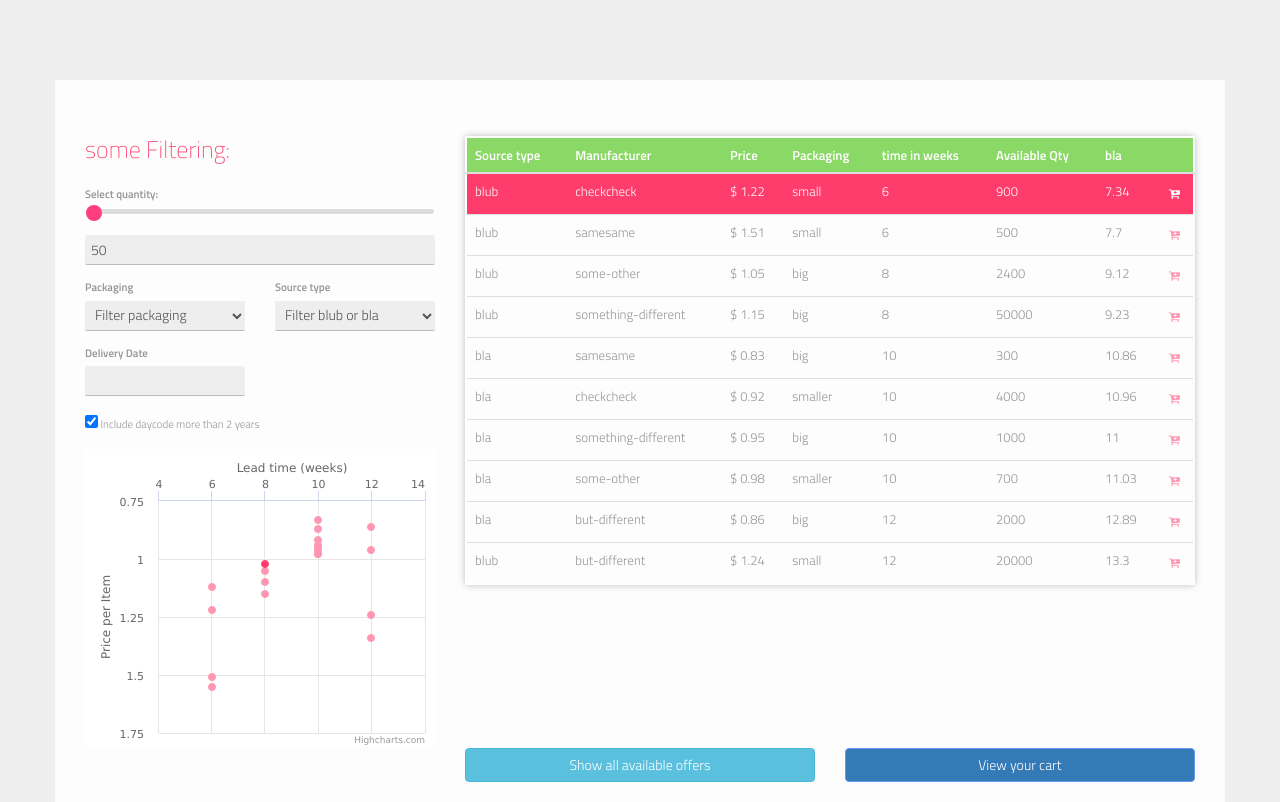
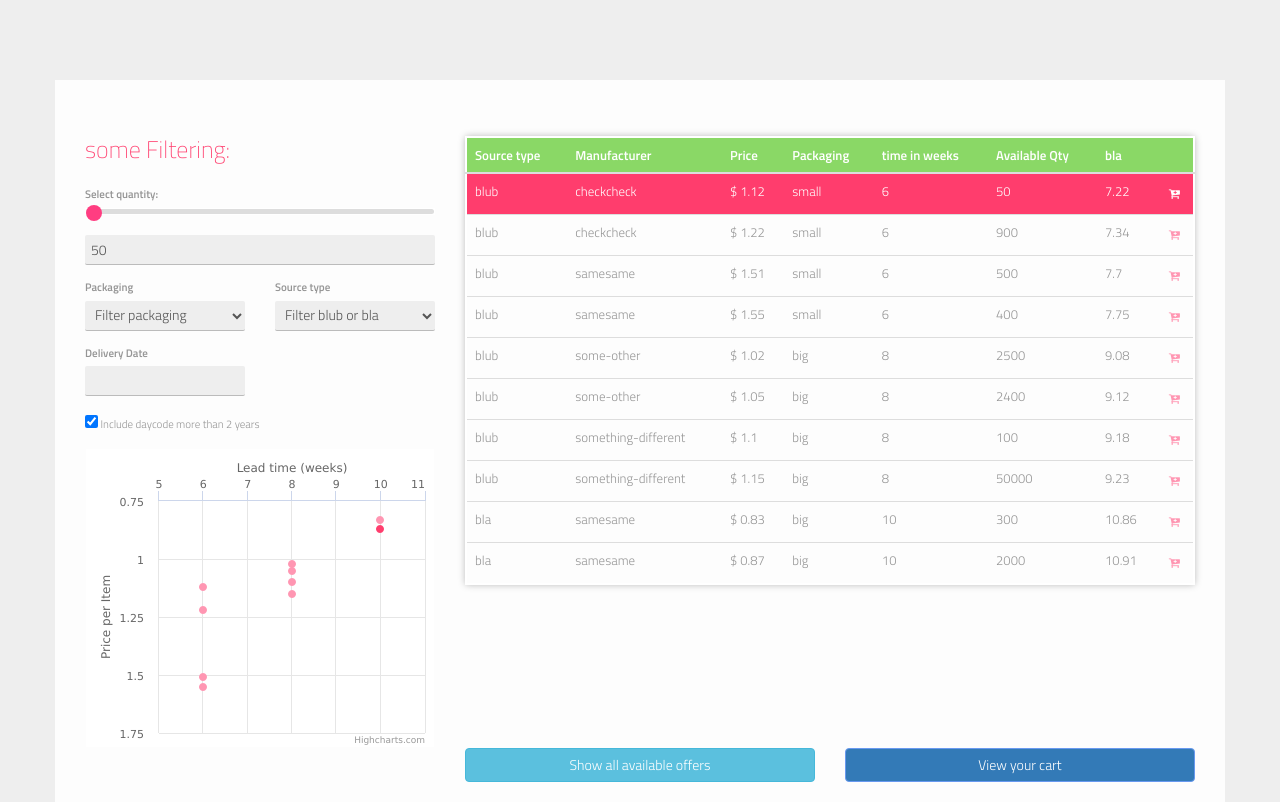
Before and after one commit to bhavin22/scatter_chart, a plain HTML site: page index.html in a window 1280 px wide. Drawn offline with nearby package versions, Linux system fonts and the light colour scheme; some packages are replaced by stand-ins of ours.

Commit message:
filter chart update

```diff
--- a/C1005C0G1H102FT000F.js
+++ b/C1005C0G1H102FT000F.js
@@ -25,40 +25,29 @@ angular.module('C1005C0G1H102FT000F', ['ngAnimate'])
   })
 
 
-  .controller('ArticlesCtrl', function($scope, $http, Cart){
-
+   .controller('ArticlesCtrl', function($scope, $http, $timeout, Cart){
 
     $scope.cart = Cart;
     $scope.myNumber = 5;
     $scope.sortType     = 'bestoffer'; // set the default sort type
     $scope.sortReverse  = false;  // set the default sort order
     $scope.searchFish   = '';     // set the default search/filter term
-    $http.get('C1005C0G1H102FT000F.json').then(function(articlesResponse) {
-        $scope.articles = articlesResponse.data;
-        $scope.chrtData = [];
-        for(var i=0; i<$scope.articles.length; i++) {
 
-            $scope.chrtData.push([$scope.articles[i].leadtime, $scope.articles[i].price, i]);
-        }
-        $('#container').highcharts({
-                chart: {
-                    borderWidth: 2,
-                    borderColor: '#bbb',
-                    type: 'scatter',
-                },
-                legend: {
-                    enabled: false
-                },
-                title: {
-                    text: ''
-                },
+    $scope.generateChartData = function() {
+        $timeout(function() {
+            $scope.chrtData = [];
+            for(var i=0; i<$scope.filtered.length; i++) {
+                $scope.chrtData.push([$scope.filtered[i].leadtime, $scope.filtered[i].price, i]);
+            }
+
+            $scope.highcharts = $('#container').highcharts({
+                chart: {borderWidth: 2, borderColor: '#bbb', type: 'scatter'},
+                legend: {enabled: false},
+                title: {text: ''},
                 xAxis: {
                     opposite:true,
                     gridLineWidth: 1,
-                    title: {
-                        enabled: true,
-                        text: 'Lead time (weeks)'
-                    },
+                    title: {enabled: true,text: 'Lead time (weeks)'},
                     startOnTick: true,
                     endOnTick: true,
                     showLastLabel: true,
@@ -66,9 +55,7 @@ angular.module('C1005C0G1H102FT000F', ['ngAnimate'])
                 },
                 yAxis: {
                     reversed: true,
-                    title: {
-                        text: 'Price per Item'
-                    },
+                    title: {text: 'Price per Item'},
                     decimals: true
                 },
                 tooltip: {
@@ -105,16 +92,21 @@ angular.module('C1005C0G1H102FT000F', ['ngAnimate'])
                     color: '#ff96b2',
                     borderColor: '#ff96b2',
                     data: $scope.chrtData
-                    }]
-                });
+                }]
+            });
+        });
+    }
+
+    $http.get('C1005C0G1H102FT000F.json').then(function(articlesResponse) {
+        $scope.articles = articlesResponse.data;
+        $scope.generateChartData();
     });
-        $scope.$watch('qty.qty', function(val) {
+
+    $scope.$watchGroup(['qty.qty','search.packaging','search.source', 'datePicker', 'search.mindurability'], function(val) {
         if (val) {
-            console.log(val);
-            angular.forEach($scope.articles,function(item,index){ item["qtyOrdered"] = val; ;
-            })
+            $scope.generateChartData();
         }
-      });
+    });
       $('#decrement').hide();
         var limitStep = 10;
         $scope.limit = limitStep;
@@ -122,11 +114,15 @@ angular.module('C1005C0G1H102FT000F', ['ngAnimate'])
             $scope.limit = 100000;
             $('#decrement').show();
             $('#increment').hide();
+            $scope.generateChartData();
         };
         $scope.decrementLimit = function() {
             $scope.limit = 10;
             $('#decrement').hide();
             $('#increment').show();
+            $timeout(function() {
+                $scope.generateChartData();
+            });
         };
 
 
@@ -161,7 +157,7 @@ angular.module('C1005C0G1H102FT000F', ['ngAnimate'])
   })
   .controller('CartCtrl', function($scope, Cart){
     $scope.cart = Cart;
-  })
+  });
 
 function Quantity(numOfPcs) {
     var qty = numOfPcs;
--- a/index.html
+++ b/index.html
@@ -108,7 +108,7 @@
                             <tbody>
 
 
-                                <tr ng-repeat="article in articles | limitTo:limit | filter:search | orderBy:sortType:sortReverse | orderBy:sort | filter:qtyFilter | filter:dateFilter">
+                                <tr ng-repeat="article in filtered = (articles | filter:search | orderBy:sortType:sortReverse | orderBy:sort | filter:qtyFilter | filter:dateFilter | limitTo:limit)">
                                     <td>{{article.source}}</td>
                                     <td>{{article.manufacturer}}</td>
                                     <td value="{{article.price}}">$ {{article.price}}</td>
```
